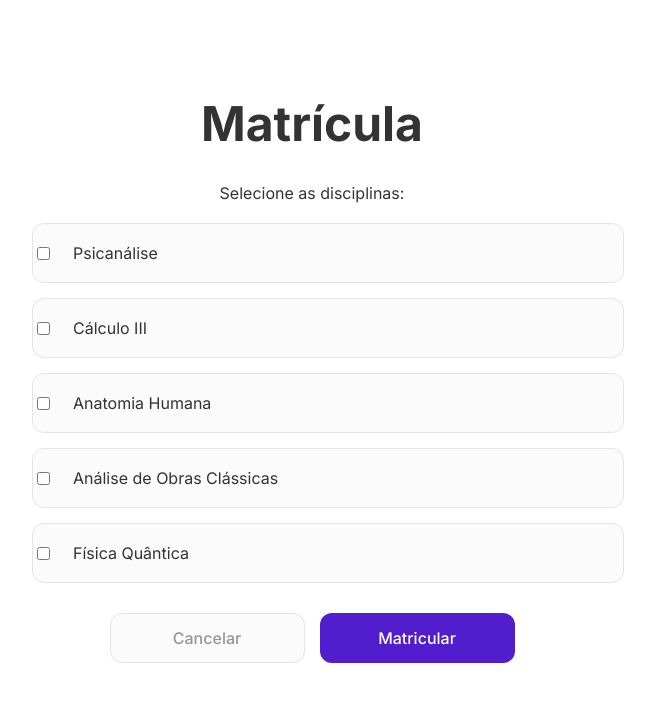
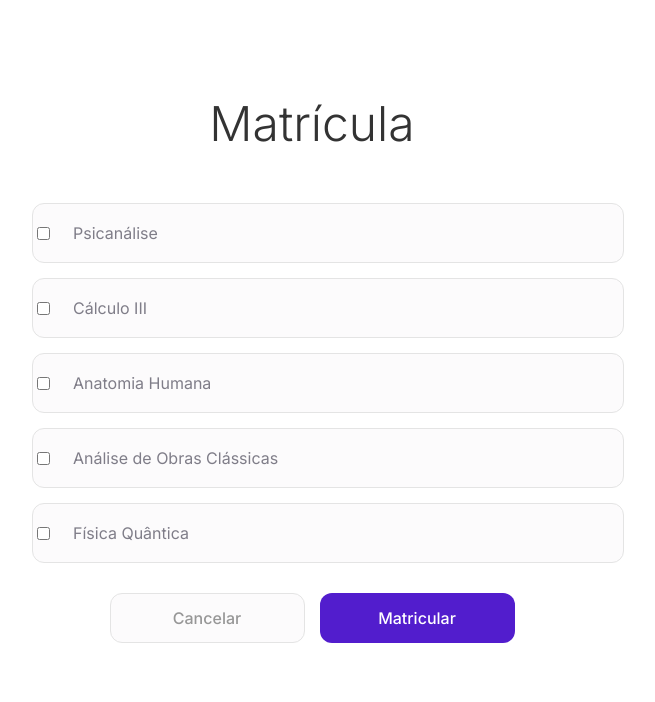
Before and after one commit to Miguel-Lessa/sistemaMatricula, a React (Vite) app in the folder sistemaMatriculas/frontend/: page /matricula in a window 1280 px wide. Shown: the top 702 px of the page, without its empty margins (328-983 px from the left). Built offline with nearby package versions, Linux system fonts and the light colour scheme.

Commit message:
some minor changes

```diff
--- a/sistemaMatriculas/frontend/src/App.css
+++ b/sistemaMatriculas/frontend/src/App.css
@@ -17,6 +17,10 @@ body {
 
 h1, h2, h3, h4, p {
     margin: 0px;
+}
+
+h1 {
+    font-weight: 300;
 }
 
 ui, li {
--- a/sistemaMatriculas/frontend/src/Components/Matricula/Matricula.jsx
+++ b/sistemaMatriculas/frontend/src/Components/Matricula/Matricula.jsx
@@ -5,31 +5,55 @@ const Matricula = () => {
   return (
     <div className={styles.container}>
       <h1>Matrícula</h1>
-      <p>Selecione as disciplinas:</p>
       <form action="/action_page.php">
         <div className={styles.checkboxcontainer}>
-          <input type="checkbox" id="vehicle1" name="vehicle1" value="Bike" />
-          <label htmlFor="vehicle1">Psicanálise</label>
+          <input
+            type="checkbox"
+            id="disciplina1"
+            name="disciplina1"
+            value="Psicanalise"
+          />
+          <label htmlFor="disciplina1">Psicanálise</label>
         </div>
 
         <div className={styles.checkboxcontainer}>
-          <input type="checkbox" id="vehicle2" name="vehicle2" value="Car" />
-          <label htmlFor="vehicle2">Cálculo III</label>
+          <input
+            type="checkbox"
+            id="disciplina2"
+            name="disciplina2"
+            value="Calculo"
+          />
+          <label htmlFor="disciplina2">Cálculo III</label>
         </div>
 
         <div className={styles.checkboxcontainer}>
-          <input type="checkbox" id="vehicle3" name="vehicle3" value="Boat" />
-          <label htmlFor="vehicle3">Anatomia Humana</label>
+          <input
+            type="checkbox"
+            id="disciplina3"
+            name="disciplina3"
+            value="Anatomia"
+          />
+          <label htmlFor="disciplina3">Anatomia Humana</label>
         </div>
 
         <div className={styles.checkboxcontainer}>
-          <input type="checkbox" id="vehicle3" name="vehicle3" value="Boat" />
-          <label htmlFor="vehicle3">Análise de Obras Clássicas</label>
+          <input
+            type="checkbox"
+            id="disciplina4"
+            name="disciplina4"
+            value="Analise"
+          />
+          <label htmlFor="disciplina4">Análise de Obras Clássicas</label>
         </div>
 
         <div className={styles.checkboxcontainer}>
-          <input type="checkbox" id="vehicle3" name="vehicle3" value="Boat" />
-          <label htmlFor="vehicle3">Física Quântica</label>
+          <input
+            type="checkbox"
+            id="disciplina5"
+            name="disciplina5"
+            value="Fisica"
+          />
+          <label htmlFor="disciplina5">Física Quântica</label>
         </div>
 
         <div className={styles.botoes}>
--- a/sistemaMatriculas/frontend/src/Components/Matricula/Matricula.module.css
+++ b/sistemaMatriculas/frontend/src/Components/Matricula/Matricula.module.css
@@ -1,9 +1,9 @@
 form {
     display: flex;
-    flex-direction: column; /* Alinha os itens verticalmente */
+    flex-direction: column;
     justify-self: center;
-    gap: 15px; /* Espaçamento entre os checkboxes */
-
+    gap: 15px;
+    color: #7f7d88;
     max-width: 600px;
     padding: 20px;
     box-sizing: border-box;
@@ -11,8 +11,8 @@ form {
 
 .checkboxcontainer {
     display: flex;
-    align-items: center; /* Alinha verticalmente o checkbox e o label */
-    gap: 10px; /* Espaçamento entre o checkbox e o label */
+    align-items: center;
+    gap: 10px;
     width: 592px;
     height: 60px;
     background-color: #fcfbfc;
@@ -21,7 +21,7 @@ form {
 }
 
 label {
-    margin-left: 10px; /* Apenas um pequeno ajuste se necessário */
+    margin-left: 10px;
 }
 
 h1 {
```
